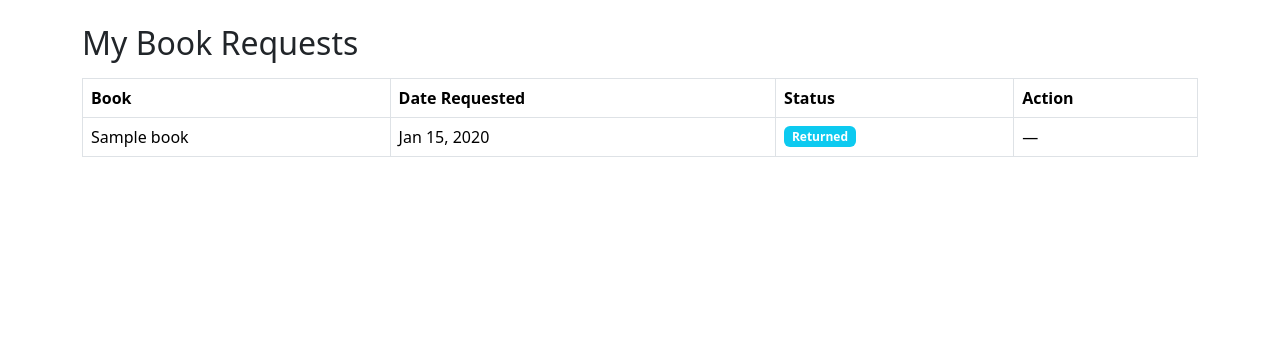
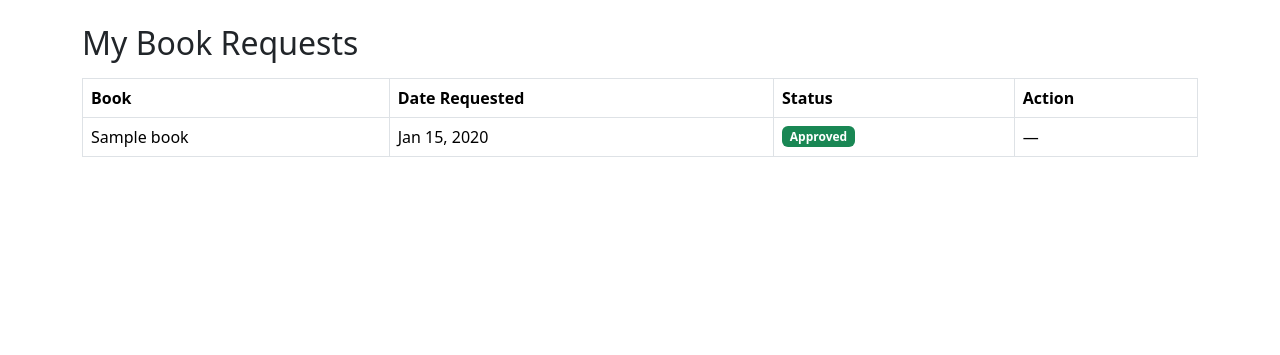
Before and after one commit to eileenkopp/online-library, a Django app: page /my-requests/ in a window 1280 px wide. Shown: the part 85-440 px from the top of the page. Run offline with Django 5.2, Linux system fonts and the light colour scheme; a user stored in the database is signed in; tables that the repository leaves empty hold one stand-in row (values such as "Sample post"); grey boxes marked "Sample" are stand-in pictures; some libraries are stand-ins or nearby versions.

Commit message:
Fixed returned status issue

```diff
--- a/lending/templates/lending/my_requests.html
+++ b/lending/templates/lending/my_requests.html
@@ -21,11 +21,9 @@
                     {% if r.status == "PENDING" %}
                         <span class="badge bg-warning text-dark">Pending</span>
                     {% elif r.status == "APPROVED" %}
-                        {% if r.returned %}
-                            <span class="badge bg-info">Returned</span>
-                        {% else %}
-                            <span class="badge bg-success">Approved</span>
-                        {% endif %}
+                        <span class="badge bg-success">Approved</span>
+                    {% elif r.status == "RETURNED" %}
+                        <span class="badge bg-info">Returned</span>
                     {% else %}
                         <span class="badge bg-danger">Rejected</span>
                     {% endif %}
```
